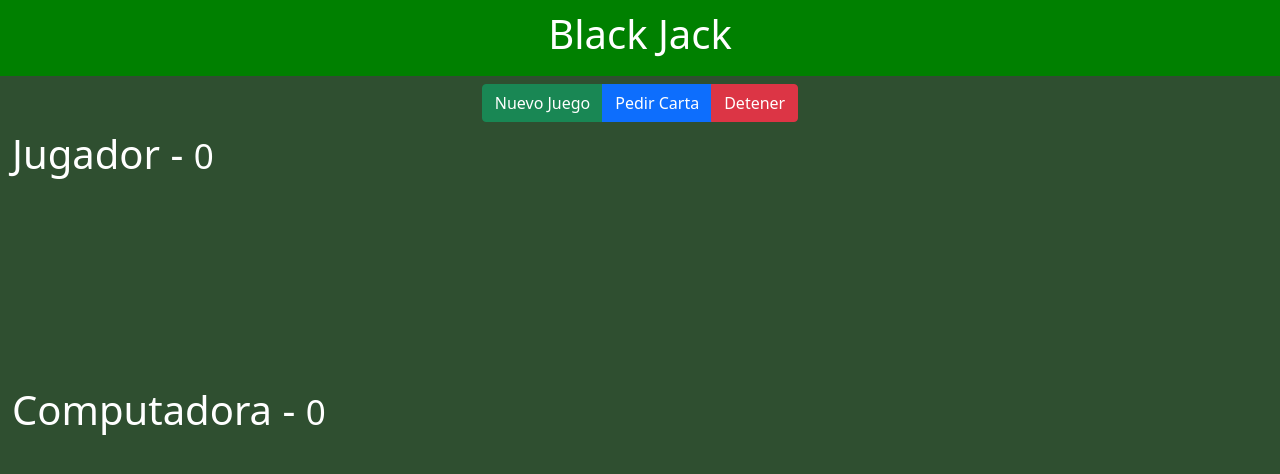
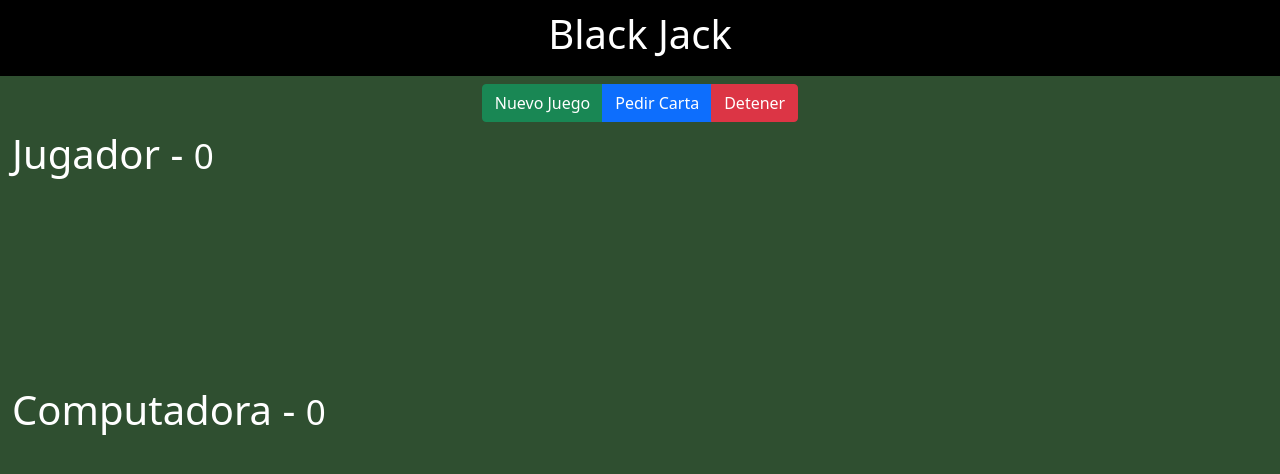
Before and after one commit to M3tacho/Laboratorio-BlackJack, a plain HTML site: page index.html in a window 1280 px wide. Drawn offline with nearby package versions, Linux system fonts and the light colour scheme.

Commit message:
Revert "Cambio de colo en el título"
This reverts commit 6ce05991d2a6b1685c26445aa02d27dead9b69be.

```diff
--- a/assets/css/styles.css
+++ b/assets/css/styles.css
@@ -8,7 +8,7 @@ html, body, div{
 
 .titulo{
     text-align: center;
-    background-color: green;
+    background-color: black;
     color: white;
     padding: 10px;
 }
```
